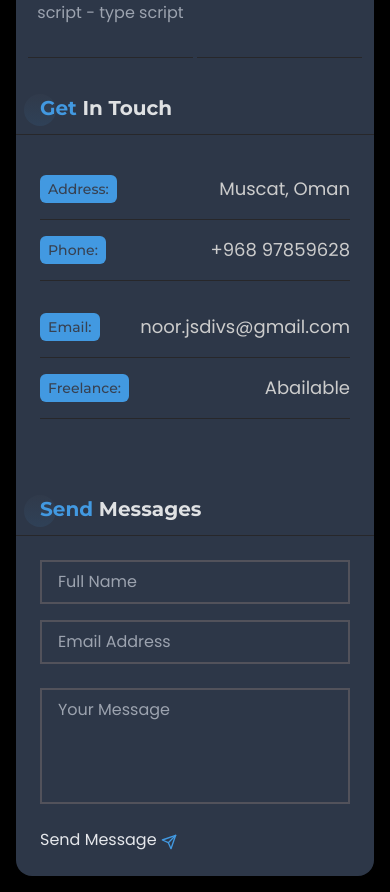
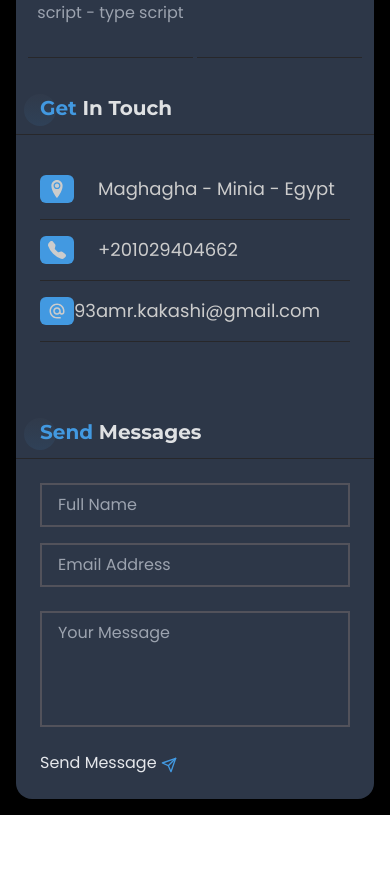
Before and after one commit to 93amrkakashi/portfolio-tw-ts, a Next.js app: page / in a window 390 px wide. Shown: the part 6023-6915 px from the top of the page. After the commit the page ends 6838 px from the top, so only its background shows below. Built offline with nearby package versions, Linux system fonts and the light colour scheme.

Commit message:
made contact

```diff
--- a/components/HomePage.tsx
+++ b/components/HomePage.tsx
@@ -156,7 +156,9 @@ const HomePage: React.FC = () => {
             </span>
           </span>
           <span className="w-full h-6 text-textColor text-xl flex items-center justify-center hover:text-designColor duration-300 cursor-pointer relative group">
+          <a href="tel:01029404662" target="_blank" rel="noopener noreferrer">
             <BsTelephonePlusFill />
+            </a>
             <span className="text-white font-medium text-xs uppercase bg-designColor px-4 py-[1px] rounded-xl absolute left-0 translate-x-8 group-hover:translate-x-12 opacity-0 group-hover:opacity-100 transition-all duration-300 z-20">
               Call
             </span>
--- a/components/contact/Contact.tsx
+++ b/components/contact/Contact.tsx
@@ -2,6 +2,9 @@ import React, { useState } from "react";
 import axios from "axios";
 import { FiSend } from "react-icons/fi";
 import Title from "../home/Title";
+import { BsFillTelephoneFill } from "react-icons/bs";
+import { MdAlternateEmail } from "react-icons/md";
+import { ImLocation2 } from "react-icons/im";
 
 const Contact: React.FC = () => {
   const [clientName, setClientName] = useState<string>("");
@@ -54,7 +57,7 @@ const Contact: React.FC = () => {
       setErrMessage(true);
     }
     if (clientName && email && EmailValidation(email) && messages) {
-      axios.post("https://getform.io/f/e18ee560-5133-4cfe-9a48-eddb6f012a9f", {
+      axios.post("https://getform.io/f/5fc7e313-e290-4b98-a32c-4d48fe987a7b", {
         name: clientName,
         email: email,
         message: messages,
@@ -70,35 +73,28 @@ const Contact: React.FC = () => {
   return (
     <div className="w-full">
       <Title title="Get" subTitle="in Touch" />
-      <div className="p-6 w-full flex flex-col md:flex-row justify-between gap-4 md:gap-10 lgl:gap-20">
-        <div className="w-full lgl:w-1/2">
-          <p className="flex gap-6 justify-between w-full text-lg text-[#ccc] py-4 border-b-[1px] border-b-zinc-800">
-            <span className="bg-designColor text-gray-700 text-sm font-titleFont font-medium px-2 rounded-md flex items-center justify-center">
-              Address:
+      <div className="p-6 w-full flex flex-col  justify-between gap-4 md:gap-10 lgl:gap-20">
+        <div className="w-full lgl:w-2/2">
+          <p className="flex gap-6  w-full text-lg text-[#ccc] py-4 border-b-[1px] border-b-zinc-800">
+            <span className="bg-designColor  text-lg  font-titleFont font-medium px-2 rounded-md flex items-center justify-center">
+            <ImLocation2 />
             </span>
-            Muscat, Oman
+            Maghagha - Minia - Egypt
           </p>
-          <p className="flex justify-between w-full text-lg text-[#ccc] py-4 border-b-[1px] border-b-zinc-800">
-            <span className="bg-designColor text-gray-700 text-sm font-titleFont font-medium px-2 rounded-md flex items-center justify-center">
-              Phone:
+          <p className="flex gap-6  w-full text-lg text-[#ccc] py-4 border-b-[1px] border-b-zinc-800">
+            <span className="bg-designColor   text-lg  font-titleFont font-medium px-2 rounded-md flex items-center justify-center">
+            <BsFillTelephoneFill />
             </span>
-            +968 97859628
+            +201029404662
+          </p>
+          <p className="flex  lgl:gap-6 w-full text-lg text-[#ccc] py-4 border-b-[1px] border-b-zinc-800">
+            <span className="bg-designColor  text-lg  font-titleFont font-medium px-2 rounded-md flex items-center justify-center">
+            <MdAlternateEmail />
+            </span>
+            93amr.kakashi@gmail.com
           </p>
         </div>
-        <div className="w-full lgl:w-1/2">
-          <p className="flex justify-between lgl:gap-6 w-full text-lg text-[#ccc] py-4 border-b-[1px] border-b-zinc-800">
-            <span className="bg-designColor text-gray-700 text-sm font-titleFont font-medium px-2 rounded-md flex items-center justify-center">
-              Email:
-            </span>
-            noor.jsdivs@gmail.com
-          </p>
-          <p className="flex justify-between w-full text-lg text-[#ccc] py-4 border-b-[1px] border-b-zinc-800">
-            <span className="bg-designColor text-gray-700 text-sm font-titleFont font-medium px-2 rounded-md flex items-center justify-center">
-              Freelance:
-            </span>
-            Abailable
-          </p>
-        </div>
+
       </div>
       <div className="w-full mt-10">
         <Title title="Send" subTitle="Messages" />
@@ -110,7 +106,7 @@ const Contact: React.FC = () => {
           <form
           onSubmit={handleSend}
             id="form"
-            action="https://getform.io/f/e18ee560-5133-4cfe-9a48-eddb6f012a9f"
+            action="https://getform.io/f/5fc7e313-e290-4b98-a32c-4d48fe987a7b"
             method="POST"
             className="p-6 flex flex-col gap-6"
           >
```
